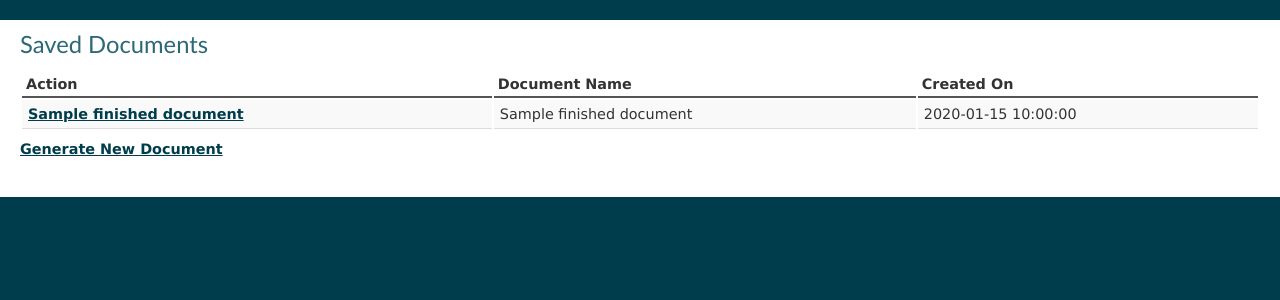
After one commit to aalvarado1/devices, a CakePHP app: the page made by app/View/FinishedDocuments/index.ctp in a window 1280 px wide. The commit adds this page. Shown: the top 300 px of the page. Run offline with PHP 8.4 and a stand-in for CakePHP, Linux system fonts and the light colour scheme; the template is opened without the code that fills it: most values are stand-ins (such as "Sample title", 1, 10 or a date in 2020); data that the repository does not hold is empty; a stand-in replaces the project's code that opens the database connection; some libraries are stand-ins or nearby versions.

Commit message:
Update to add view page.

```diff
--- a/app/View/Devices/add.ctp
+++ /dev/null
@@ -1,3 +0,0 @@
-<!-- File: /app/View/Posts/add.ctp -->
-
-<h1>Add New Device</h1>
--- a/app/View/Devices/gen_file.ctp
+++ b/app/View/Devices/gen_file.ctp
@@ -1,6 +1,6 @@
 <!-- File: /app/View/Devices/gen_file.ctp -->
 
-<h1>Save Generated File</h1>
+<h3>Save Generated File</h3>
 <!--<?php
 echo '<pre>'; var_dump($foos); echo '</pre>';
 ?>-->
--- a/app/View/Devices/index.ctp
+++ b/app/View/Devices/index.ctp
@@ -3,7 +3,7 @@
 <?php echo $this->Html->script('scriptaculous.js', array('inline' => false)); ?>
 <?php echo $this->Html->script('helper.js', array('inline' => false)); ?>
 
-<h1>Select Devices</h1>
+<h3>Select Devices</h3>
 <?php echo $this->Form->create('Device', array('url' => 'genFile'));
 foreach ($devices as $device):
     $deviceDivId = $device['Device']['name'] . "-squish";
@@ -27,3 +27,4 @@ endforeach;
 
 echo $this->Form->end('Generate File');
 ?>
+<a href="/devices/finisheddocuments/">View Saved Documents</a>
--- a/app/View/Devices/save_file.ctp
+++ /dev/null
@@ -1,4 +0,0 @@
-<!--<?php
-echo '<pre>'; var_dump($fileDocs); echo '</pre>';
-?>-->
-<h1>Saved Devices</h1>
--- /dev/null
+++ b/app/View/FinishedDocuments/index.ctp
@@ -0,0 +1,21 @@
+<h3>Saved Documents</h3>
+<table style="width:100%">
+    <tr>
+        <th>Action</th>
+        <th>Document Name</th>
+        <th>Created On</th>
+    </tr>
+    <!-- loop through the finished documents info -->
+    <?php foreach($finishedDocs as $finishedDoc): ?>
+    <tr>
+        <td>
+            <?php echo $this->Html->link($finishedDoc['FinishedDocument']['document_name'],
+            array('controller' => 'finisheddocuments', 'action' => 'view', $finishedDoc['FinishedDocument']['id'])); ?>
+        </td>
+        <td><?php echo $finishedDoc['FinishedDocument']['document_name']; ?></td>
+        <td><?php echo $finishedDoc['FinishedDocument']['created']; ?></td>
+    </tr>
+    <?php endforeach; ?>
+    <?php unset($finishedDocs); ?>
+</table>
+<a href="/devices/devices/">Generate New Document</a>
```
Also changed, not shown: app/Controller/FinishedDocumentsController.php (added, +30 -0 lines), app/View/FinishedDocuments/view.ctp (added, +10 -0 lines).
